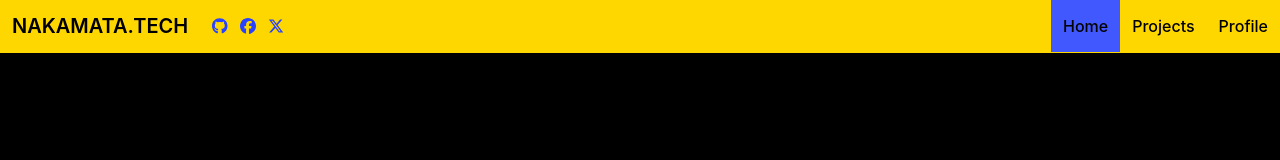
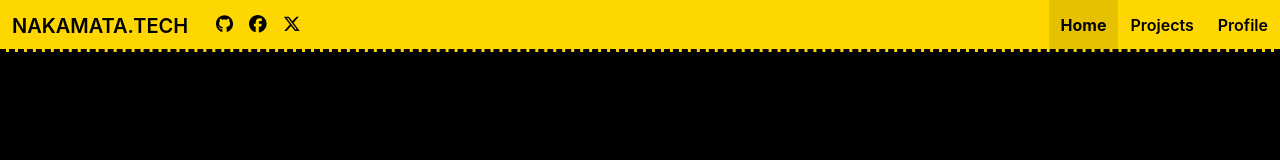
Before and after one commit to nator333/portfolio-front, an Angular app in the folder modern-portfolio/: page /home in a window 1280 px wide. Shown: the top 160 px of the page. Built offline with nearby package versions, Linux system fonts and the light colour scheme.

Commit message:
auto-commit for 81518637-bdb9-4ac0-8197-c7eed853cbeb

```diff
--- a/modern-portfolio/src/app/components/navigation/navigation.component.scss
+++ b/modern-portfolio/src/app/components/navigation/navigation.component.scss
@@ -1,29 +1,103 @@
+/* Exact recreation of original NAKAMATA.TECH navigation */
+
 .navbar {
-  box-shadow: 0 2px 4px rgba(0, 0, 0, 0.2);
+  background-color: #FFD700 !important;
+  border-bottom: 3px dashed #000000;
+  box-shadow: none;
+  height: 3.25rem;
 
-  .navbar-item {
-    font-weight: 500;
-    transition: all 0.3s ease;
+  .navbar-brand {
+    .brand-text {
+      color: #000000 !important;
+      font-size: 1.25rem;
+      font-weight: 700;
+      text-decoration: none;
 
-    &:hover {
-      background-color: rgba(255, 255, 255, 0.1) !important;
-    }
-
-    &.has-text-primary {
-      background-color: rgba(102, 126, 234, 0.2);
+      &:hover {
+        color: #000000 !important;
+        background-color: rgba(0, 0, 0, 0.05);
+      }
     }
   }
 
-  .navbar-brand .navbar-item {
-    font-size: 1.25rem;
-    font-weight: 700;
+  .navbar-burger {
+    color: #000000;
+
+    &:hover {
+      background-color: rgba(0, 0, 0, 0.05);
+    }
+
+    &.is-active {
+      color: #000000;
+    }
   }
 
-  .navbar-burger {
-    color: white;
+  .navbar-menu {
+    background-color: #FFD700;
+    box-shadow: none;
 
-    &:hover {
-      background-color: rgba(255, 255, 255, 0.1);
+    .navbar-start {
+      .social-icons {
+        display: flex;
+        align-items: center;
+        gap: 1rem;
+        padding: 0 1rem;
+
+        .social-link {
+          color: #000000;
+          font-size: 1.1rem;
+          transition: all 0.3s ease;
+
+          &:hover {
+            color: #333333;
+            transform: scale(1.1);
+          }
+
+          fa-icon {
+            width: 20px;
+            height: 20px;
+          }
+        }
+      }
+    }
+
+    .navbar-end {
+      .nav-link {
+        color: #000000 !important;
+        font-weight: 600;
+        font-size: 1rem;
+        transition: all 0.3s ease;
+
+        &:hover {
+          background-color: rgba(0, 0, 0, 0.05) !important;
+          color: #000000 !important;
+        }
+
+        &.is-active {
+          background-color: rgba(0, 0, 0, 0.1) !important;
+          color: #000000 !important;
+          font-weight: 700;
+        }
+      }
     }
   }
 }
+
+/* Mobile styles */
+@media screen and (max-width: 1023px) {
+  .navbar-menu {
+    &.is-active {
+      background-color: #FFD700;
+      border-top: 1px dashed #000000;
+    }
+
+    .navbar-start {
+      .social-icons {
+        justify-content: center;
+        padding: 1rem;
+        border-bottom: 1px dashed #000000;
+        margin-bottom: 0.5rem;
+      }
+    }
+  }
+}
```
